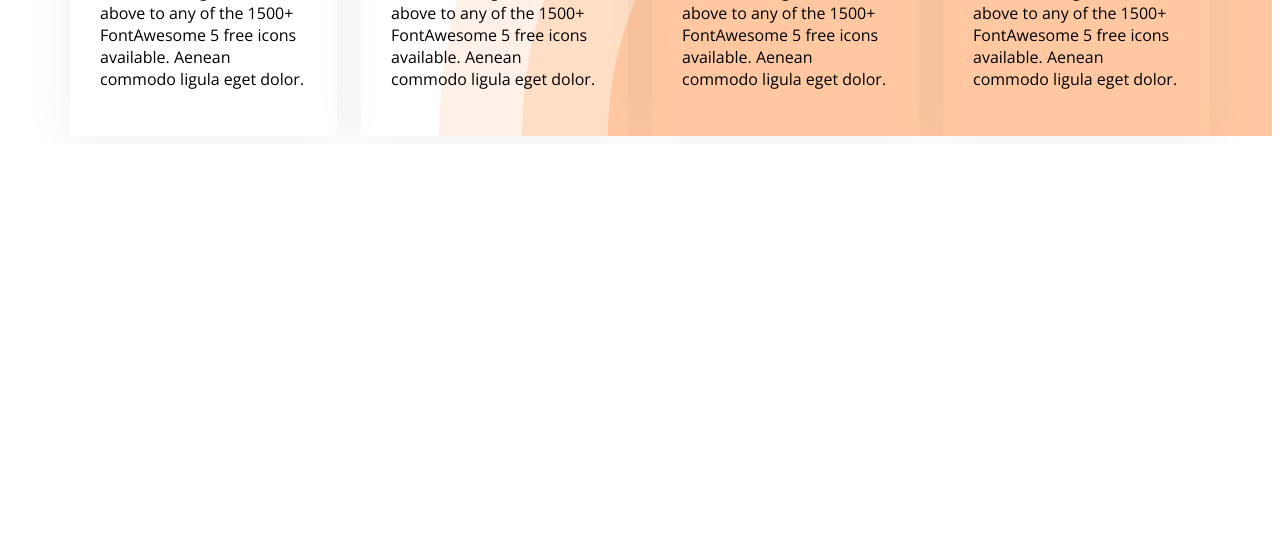
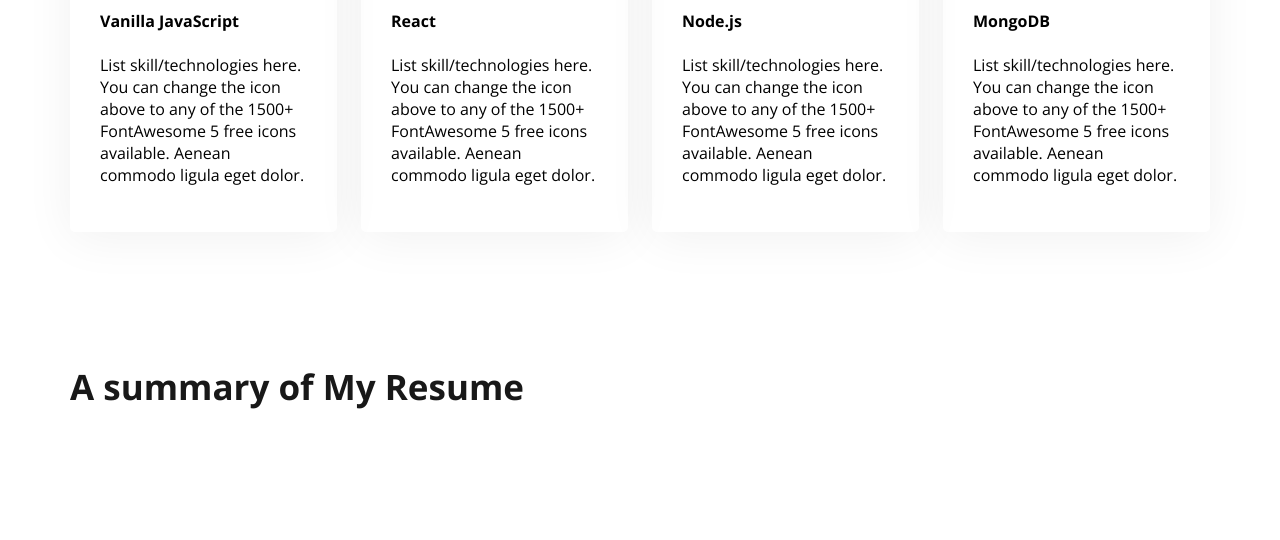
Before and after one commit to samimhossain-j/devoloper-portfolio, a plain HTML site: page index.html in a window 1280 px wide. Shown: the part 1941-2481 px from the top of the page. Before the commit the page ends 2085 px from the top, so only its background shows below. Drawn offline with nearby package versions, Linux system fonts and the light colour scheme.

Commit message:
my portfolil

```diff
--- a/index.html
+++ b/index.html
@@ -15,7 +15,7 @@
 
 <body class="open-sans-normal ">
     <header class="header " >
-        <header class="header secondary-bg " >
+
         <nav>
             <h3 class="nav-title">Me<span class="text-primary">r</span>y</h3>
             <ul>
@@ -87,6 +87,10 @@
         </div>
     </div>
 </section>
+<section class="resume">
+<h3 class="section-title">A summary of My Resume</h3>
+
+</section>
     </main>
     <footer>
 
--- a/style/portfolio.css
+++ b/style/portfolio.css
@@ -78,7 +78,10 @@ width: 584px;
 
 
     }
-
+main section{
+    margin-top:131px ;
+    margin-bottom: 130px;
+}
 
 .banner{
     display: flex;
@@ -107,7 +110,6 @@ width: 584px;
     border-radius: 10px;
     padding:130px 160px ;
     text-align: center;
-    margin-top:131px ;
 }
 
 .about-items{
@@ -127,5 +129,5 @@ width: 584px;
 .skill{
     padding: 30px;
     box-shadow:0px 6px 50px 0px rgba(0, 0, 0, 0.06)  ;
-
+border-radius: 5px;
 }
```
